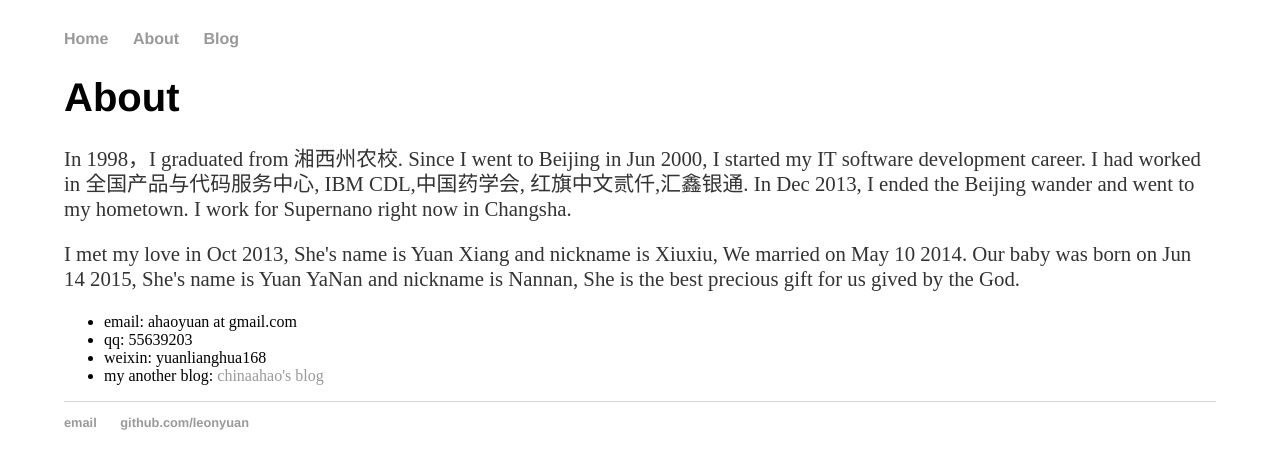
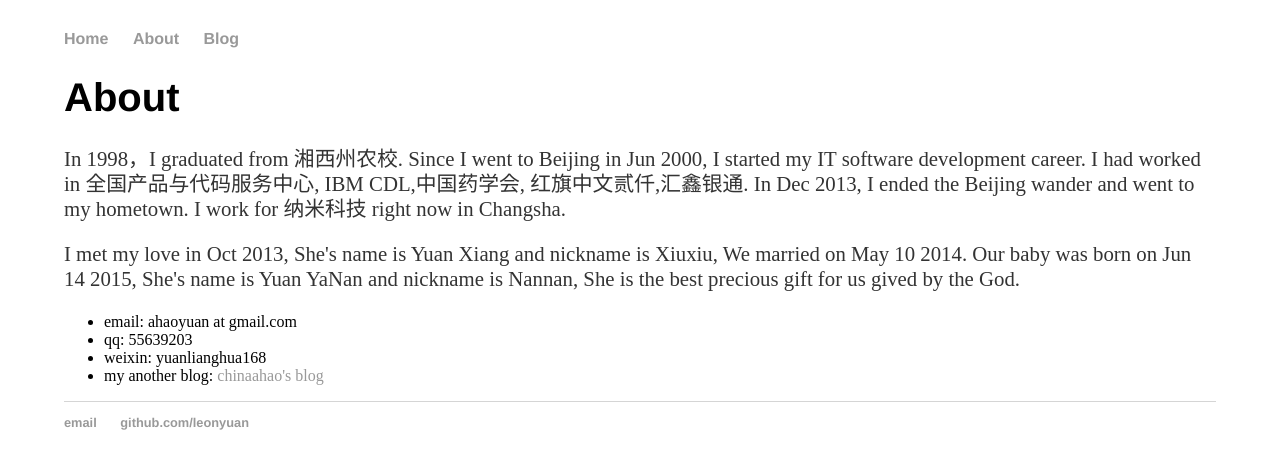
Before and after one commit to leonyuan/leonyuan.github.io, a Jekyll site: the page built from about/index.html, in a window 1280 px wide. Shown: the top 469 px of the page. Built offline with Jekyll 4.4.1, drawn with Linux system fonts in a browser that asks for light colours.

Commit message:
the Chinese name of current company

```diff
--- a/about/index.html
+++ b/about/index.html
@@ -7,7 +7,7 @@ title: About LeonYuan
   <p>In 1998，I graduated from 湘西州农校. Since I went to Beijing in Jun 2000,
    I started my IT software development career. I had worked in 全国产品与代码服务中心,
    IBM CDL,中国药学会, 红旗中文贰仟,汇鑫银通. In Dec 2013, I ended the Beijing wander
-   and went to my hometown. I work for Supernano right now in Changsha.</p>
+   and went to my hometown. I work for 纳米科技 right now in Changsha.</p>
 
   <p>I met my love in Oct 2013, She's name is Yuan Xiang and nickname is Xiuxiu,
     We married on May 10 2014. Our baby was born on Jun 14 2015,
```
